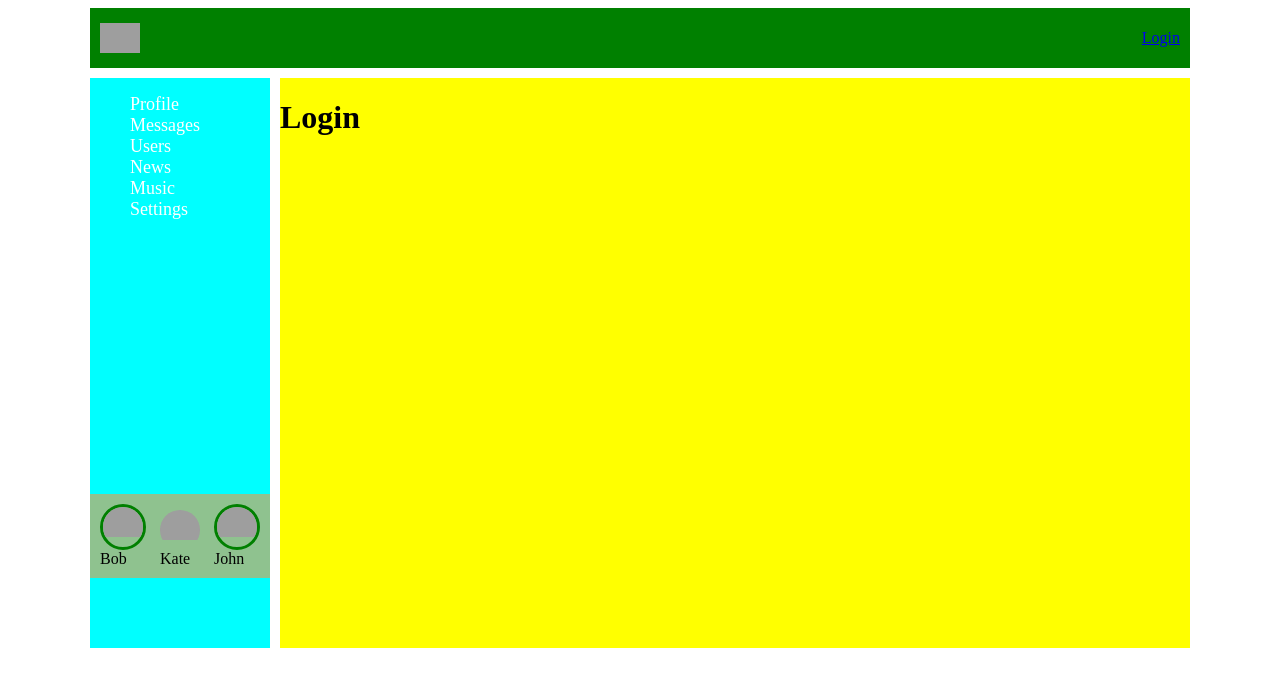
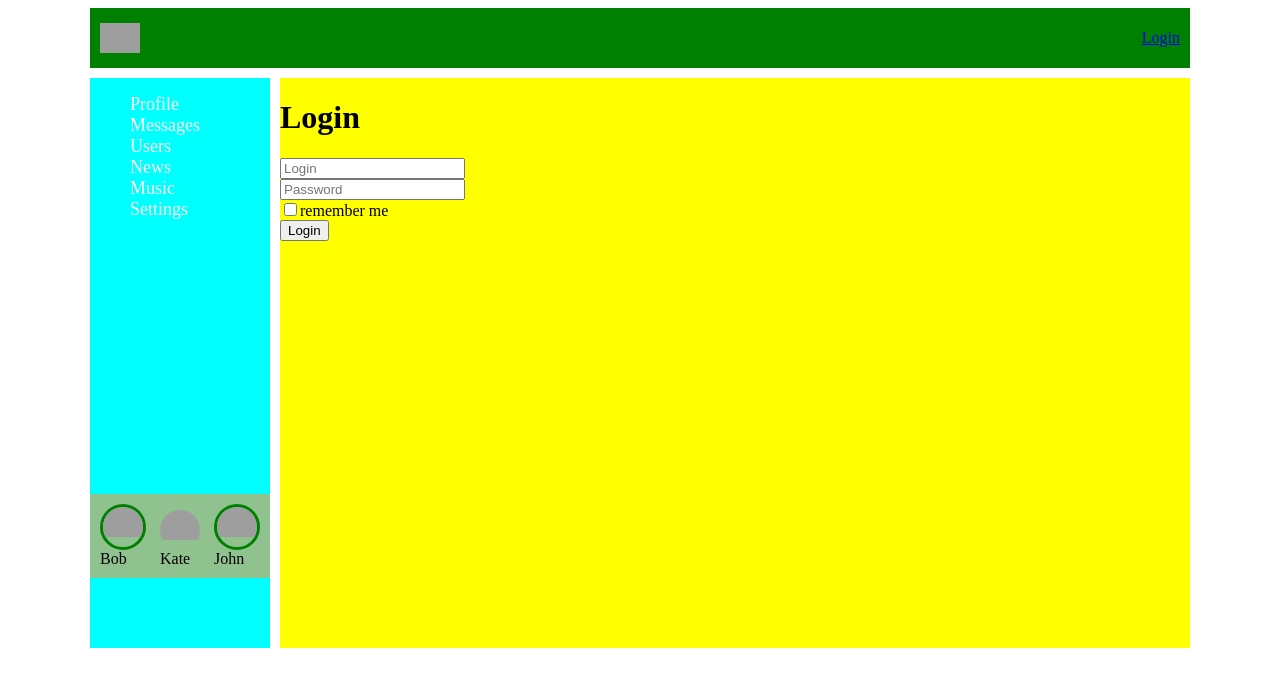
Before and after one commit to Tampoka/my_social_network, a React (Create React App) app: page /login in a window 1280 px wide. Shown: the top 686 px of the page. Built offline with nearby package versions, Linux system fonts and the light colour scheme; no server answers; grey boxes are pictures that could not be loaded.

Commit message:
init: Login page

```diff
--- a/src/components/Login/Login.tsx
+++ b/src/components/Login/Login.tsx
@@ -1,9 +1,25 @@
 import React from "react";
 
-const Login:React.FC=(props)=>{
+const Login: React.FC = (props) => {
 
     return (
-        <h1>Login</h1>
+        <div>
+            <h1>Login</h1>
+            <form>
+                <div>
+                    <input placeholder="Login"/>
+                </div>
+                <div>
+                    <input placeholder="Password"/>
+                </div>
+                <div>
+                    <input type="checkbox"/>remember me
+                </div>
+                <div>
+                    <button>Login</button>
+                </div>
+            </form>
+        </div>
     )
 }
 
--- a/src/components/Profile/ProfileStatus.tsx
+++ b/src/components/Profile/ProfileStatus.tsx
@@ -27,14 +27,24 @@ class ProfileStatus extends React.Component<ProfileStatusPropTypes> {
         })
     }
 
+    componentDidUpdate(prevProps: Readonly<ProfileStatusPropTypes>, prevState: Readonly<{}>, snapshot?: any) {
+       if(prevProps.status!==this.props.status){
+           this.setState({
+               status:this.props.status
+           })
+       }
+        console.log("componentDidUpdate")
+    }
+
     render() {
+        console.log("componentDidUpdate render")
         return (
             <div>
                 {!this.state.editMode &&
                 <div>
                     <span onDoubleClick={
                         this.activateEditMode
-                    }>{this.props.status||'---'}</span>
+                    }>{this.props.status || '---'}</span>
                 </div>}
 
                 {this.state.editMode &&
```
